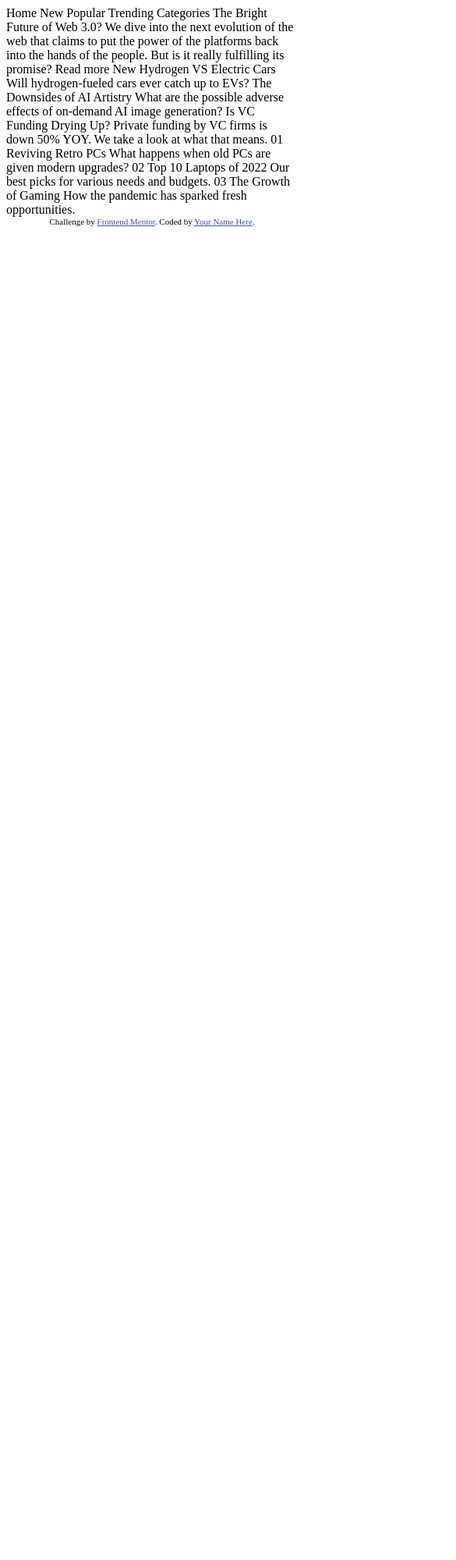
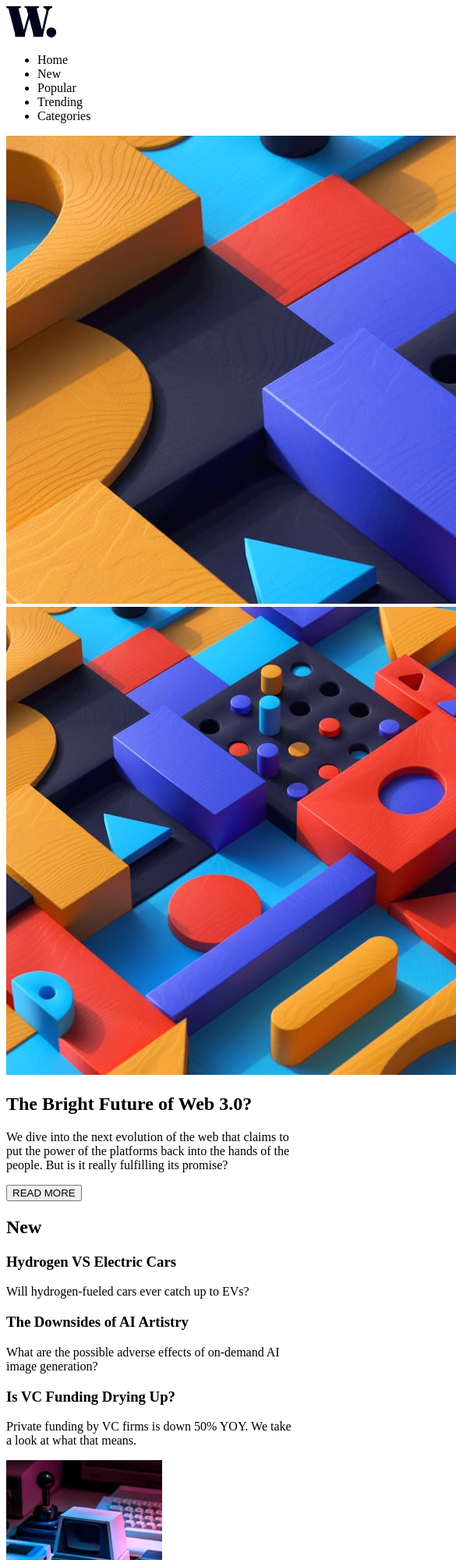
Before and after one commit to mallow12/news-homepage-project, a plain HTML site: page index.html in a window 390 px wide. Shown: the top 2000 px of the page at 78% size, 585 px wide, since content can reach past the window. Before the commit the page ends 844 px from the top, so only its background shows below. Drawn offline with Linux system fonts and the light colour scheme.

Commit message:
HTML commit

```diff
--- a/index.html
+++ b/index.html
@@ -1,60 +1,111 @@
 <!DOCTYPE html>
 <html lang="en">
   <head>
-  <meta charset="UTF-8">
-  <meta name="viewport" content="width=device-width, initial-scale=1.0"> <!-- displays site properly based on user's device -->
-
-  <link rel="icon" type="image/png" sizes="32x32" href="./assets/images/favicon-32x32.png">
-
+    <meta charset="UTF-8" />
+    <meta name="viewport" content="width=device-width, initial-scale=1.0" />
+    <link
+      rel="icon"
+      type="image/png"
+      sizes="32x32"
+      href="./assets/images/favicon-32x32.png"
+    />
+    <link rel="stylesheet" href="style.css" />
     <title>Frontend Mentor | News homepage</title>
-
-  <!-- Feel free to remove these styles or customise in your own stylesheet 👍 -->
-  <style>
-    .attribution { font-size: 11px; text-align: center; }
-    .attribution a { color: hsl(228, 45%, 44%); }
-  </style>
   </head>
   <body>
+    <!-- Navigation -->
+    <nav class="site-nav grid">
+      <img src="assets/images/logo.svg" alt="" />
+      <ul>
+        <li>Home</li>
+        <li>New</li>
+        <li>Popular</li>
+        <li>Trending</li>
+        <li>Categories</li>
+      </ul>
+    </nav>
 
-  Home
-  New
-  Popular
-  Trending
-  Categories
+    <!-- About Section -->
+    <section class="about-section grid">
+      <div class="desktop-image">
+        <img src="assets/images/image-web-3-desktop.jpg" alt="" />
+      </div>
+      <div class="mobile-image">
+        <img src="assets/images/image-web-3-mobile.jpg" alt="" />
+      </div>
+      <div class="title">
+        <h1>The Bright Future of Web 3.0?</h1>
+      </div>
+      <div class="title-text">
+        <p>
+          We dive into the next evolution of the web that claims to put the
+          power of the platforms back into the hands of the people. But is it
+          really fulfilling its promise?
+        </p>
+        <button>READ MORE</button>
+      </div>
 
-  The Bright Future of Web 3.0?
+      <!-- Second Part -->
+      <div class="new">
+        <h2>New</h2>
+        <div class="news">
+          <h3>Hydrogen VS Electric Cars</h3>
+          <p>Will hydrogen-fueled cars ever catch up to EVs?</p>
+        </div>
+        <div class="news">
+          <h3>The Downsides of AI Artistry</h3>
+          <p>
+            What are the possible adverse effects of on-demand AI image
+            generation?
+          </p>
+        </div>
+        <div class="news">
+          <h3>Is VC Funding Drying Up?</h3>
+          <p>
+            Private funding by VC firms is down 50% YOY. We take a look at what
+            that means.
+          </p>
+        </div>
+      </div>
+    </section>
 
-  We dive into the next evolution of the web that claims to put the power of the platforms back into the hands of the people.
-  But is it really fulfilling its promise?
+    <!-- Footer Section -->
+    <section class="footer-section grid">
+      <div class="footer-one">
+        <img src="assets/images/image-retro-pcs.jpg" alt="">
+        <div>
+          <span>01</span>
+          <h4>Reviving Retro PCs</h4>
+          <p> What happens when old PCs are given modern upgrades?</p>
+        </div>
+      </div>
+      <div class="footer-two">
+        <img src="assets/images/image-top-laptops.jpg" alt="">
+        <div>
+          <span>02</span>
+          <h4>Top 10 Laptops of 2022</h4>
+          <p>Our best picks for various needs and budgets.</p>
+        </div>
+      </div>
+      <div class="footer-three">
+        <img src="assets/images/image-gaming-growth.jpg" alt="">
+        <div>
+          <span>03</span>
+          <h4>The Growth of Gaming</h4>
+          <p> How the pandemic has sparked fresh opportunities.</p>
+        </div>
+      </div>
+    </section>
 
-  Read more
 
-  New
 
-  Hydrogen VS Electric Cars
-  Will hydrogen-fueled cars ever catch up to EVs?
-
-  The Downsides of AI Artistry
-  What are the possible adverse effects of on-demand AI image generation?
-
-  Is VC Funding Drying Up?
-  Private funding by VC firms is down 50% YOY. We take a look at what that means.
-
-  01
-  Reviving Retro PCs
-  What happens when old PCs are given modern upgrades?
-
-  02
-  Top 10 Laptops of 2022
-  Our best picks for various needs and budgets.
-
-  03
-  The Growth of Gaming
-  How the pandemic has sparked fresh opportunities.
 
     <div class="attribution">
-    Challenge by <a href="https://www.frontendmentor.io?ref=challenge" target="_blank">Frontend Mentor</a>.
-    Coded by <a href="#">Your Name Here</a>.
+      Challenge by
+      <a href="https://www.frontendmentor.io?ref=challenge" target="_blank"
+        >Frontend Mentor</a
+      >. Coded by <a href="#">Your Name Here</a>.
     </div>
+    <script src="script.js"></script>
   </body>
 </html>
--- /dev/null
+++ b/style.css
@@ -0,0 +1,7 @@
+.attribution {
+  font-size: 11px;
+  text-align: center;
+}
+.attribution a {
+  color: hsl(228, 45%, 44%);
+}
```
Also changed, not shown: script.js (added). Lines whose indentation alone changed are shown as unchanged.
